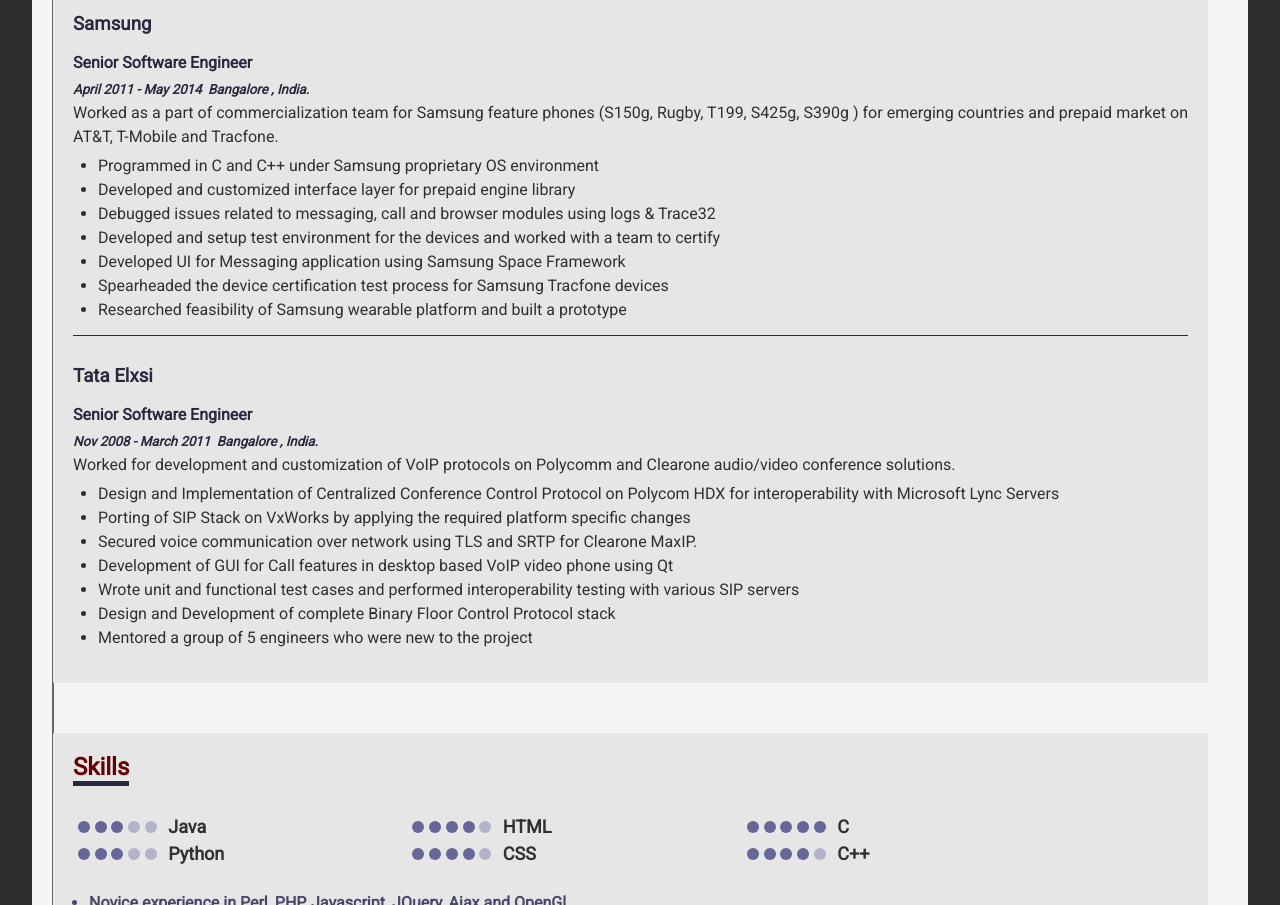
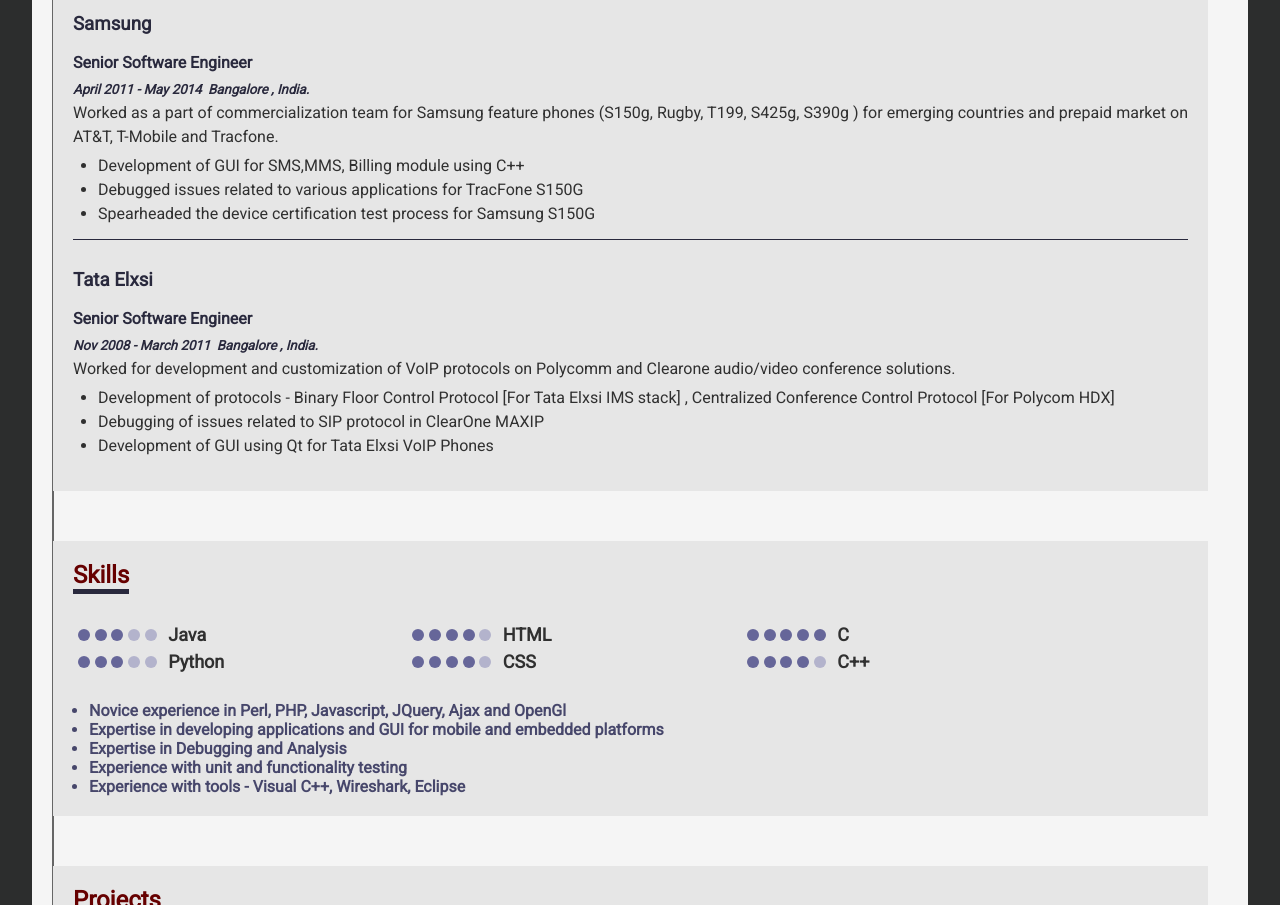
Before and after one commit to manasayp/manasayp.github.io, a plain HTML site: page index.html in a window 1280 px wide. Shown: the part 981-1886 px from the top of the page. Drawn offline with Linux system fonts and the light colour scheme.

Commit message:
Modifications

```diff
--- a/index.html
+++ b/index.html
@@ -41,17 +41,17 @@
     <!-- name --> About Me</h2>
     <p class="aboutme">
     <!-- About myself.-->
-	Hey I am Manasa, a passionate software programmer currently pursuing my Masters in Computer Science at
+	Hey I am Manasa, a passionate software programmer with a Masters in Computer Science at
 	<!-- Maybe use a link if you want? -->
 			<a href="https://www.scu.edu" class="lnk" target="_blank">
-			Santa Clara University</a>
+			Santa Clara University.</a>
 			I love to learn new technologies and apply my knowledge at work to create beautiful, cutting edge and market leading product.
 			I have previously worked in
 			<!-- How about another link? -->
 			<a href="http://www.samsung.com/in/sri-b/siso.html" class="lnk" target="_blank">Samsung </a>and
 			<!-- One last link -->
 			<a href="http://www.tataelxsi.com" class="lnk" target="_blank">Tata Elxsi</a>
-			in Bangalore, India. I have gained expertise in development of application on mobile and embedded platform and GUI development during this time.
+			in Bangalore, India. I have gained expertise in development of application and GUI for mobile and embedded platform during this time.
 			<br>
 			<br>
 			I'm looking forward to find new opportunities in Software Industry!
@@ -70,8 +70,8 @@
 			<h3>Master <span class="of">of</span> Science&nbsp;&nbsp;<span class="of">in&nbsp;</span><small>Computer Science</small></h3>
 			<h4>Santa Clara University.</h4>
 			<h5><i>2015 - Now</i></h5>
-			<h5><span class="course">Courses Taken:&nbsp;&nbsp;</span><i>Analysis & Design of Algorithms, Operating Systems,Web Programming
-			,Internet of Things</i></h5>
+			<h5><span class="course">Courses Taken:&nbsp;&nbsp;</span><i>Analysis & Design of Algorithms, Operating Systems, Web Programming
+			, Internet of Things, Big Data, OOAD, Computer Graphics, Distributed Systems, Advanced Algorithms</i></h5>
 			<br>
 		</div>
 		<div class="rule"></div>
@@ -96,13 +96,9 @@
 			<p>Worked as a part of commercialization team for Samsung feature phones (S150g, Rugby, T199, S425g, S390g )
 			for emerging countries and prepaid market on AT&T, T-Mobile and Tracfone.</p>
 			<ul class="exp">
-				<li>Programmed in C and C++ under Samsung proprietary OS environment</li>
-				<li>Developed and customized interface layer for prepaid engine library</li>
-				<li>Debugged issues related to messaging, call and browser modules using logs & Trace32</li>
-				<li>Developed and setup test environment for the devices and worked with a team to certify</li>
-				<li>Developed UI for Messaging application using Samsung Space Framework</li>
-				<li>Spearheaded the device certification test process for Samsung Tracfone devices</li>
-				<li>Researched feasibility of Samsung wearable platform and built a prototype</li>
+				<li>Development of GUI for SMS,MMS, Billing module using C++</li>
+				<li>Debugged issues related to various applications for TracFone S150G</li>
+				<li>Spearheaded the device certification test process for Samsung S150G </li>
 			</ul>
 			<br>
 		</div>
@@ -114,13 +110,9 @@
 			<h5><i>Nov 2008 - March 2011&nbsp;&nbsp;<strong>Bangalore&nbsp;,&nbsp;India.</strong></i></h5>
 			<p>Worked for development and customization of VoIP protocols on Polycomm and Clearone audio/video conference solutions.</p>
 			<ul class="exp">
-				<li>Design and Implementation of Centralized Conference Control Protocol on Polycom HDX for interoperability with Microsoft Lync Servers</li>
-				<li>Porting of SIP Stack on VxWorks by applying the required platform specific changes</li>
-				<li>Secured voice communication over network using TLS and SRTP for Clearone MaxIP.</li>
-				<li>Development of GUI for Call features in desktop based VoIP video phone using Qt</li>
-				<li>Wrote unit and functional test cases and performed interoperability testing with various SIP servers</li>
-				<li>Design and Development of complete Binary Floor Control Protocol stack</li>
-				<li>Mentored a group of 5 engineers who were new to the project</li>
+				<li>Development of protocols - Binary Floor Control Protocol [For Tata Elxsi IMS stack] , Centralized Conference Control Protocol [For Polycom HDX]</li>
+				<li>Debugging of issues related to SIP protocol in ClearOne MAXIP</li>
+				<li>Development of GUI using Qt for Tata Elxsi VoIP Phones</li>
 			</ul>
 			<br>
 		</div>
```
Also changed, not shown: 1 other file.
